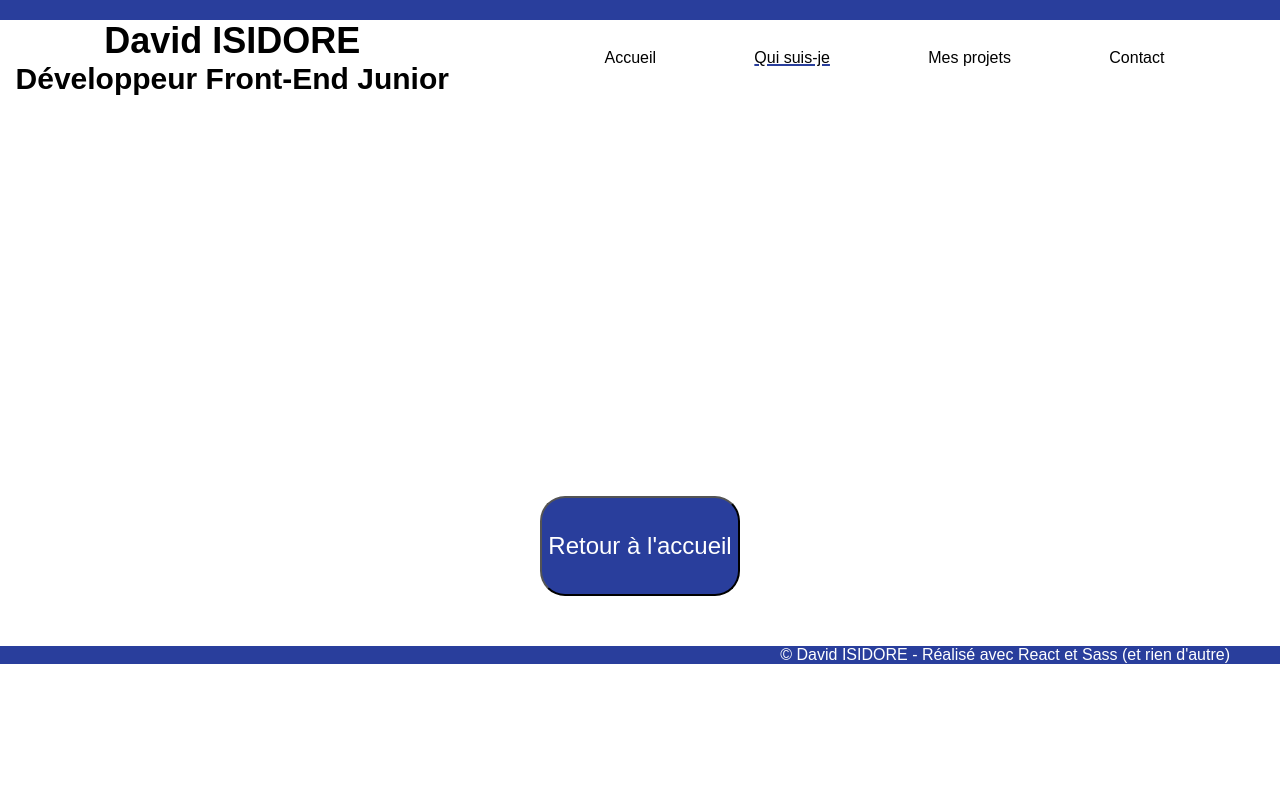
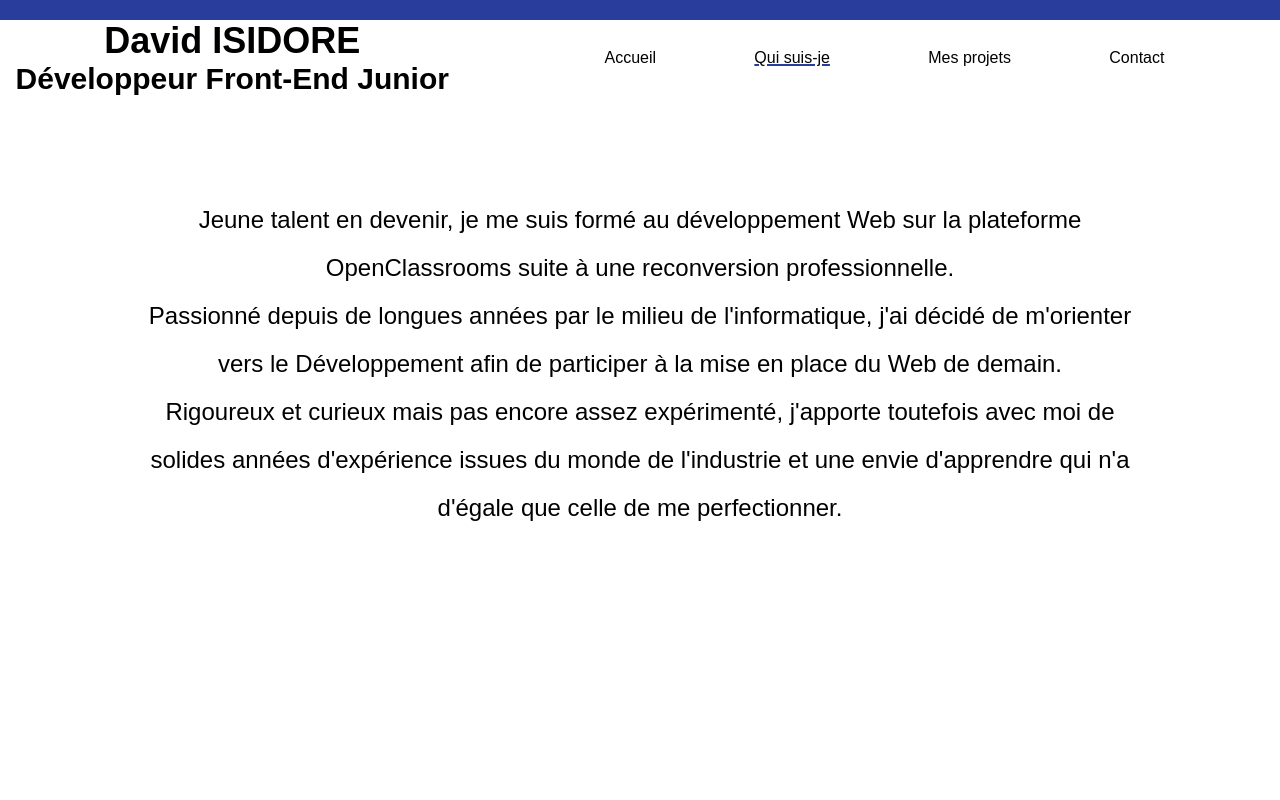
Before and after one commit to DavidIsidore/portfolio, a React (Create React App) app: page /about in a window 1280 px wide. Shown: the top 800 px of the page. Built offline with nearby package versions, Linux system fonts and the light colour scheme.

Commit message:
Ajout de texte de la partie about et mise en forme

```diff
--- a/src/Pages/About/About.js
+++ b/src/Pages/About/About.js
@@ -3,12 +3,34 @@ import Bandeau from '../../components/Bandeau/Bandeau'
 import Button from '../../components/Button/Button'
 import Footer from '../../components/Footer/Footer'
 import Header from '../../components/Header/Header'
+import './about.scss'
 
 export default function About() {
     return (
         <div>
             <Bandeau />
             <Header />
+            <div className="about_text">
+                <p>
+                    Jeune talent en devenir, je me suis formé au développement
+                    Web sur la plateforme OpenClassrooms suite à une
+                    reconversion professionnelle.
+                </p>
+                <p>
+                    {' '}
+                    Passionné depuis de longues années par le milieu de
+                    l'informatique, j'ai décidé de m'orienter vers le
+                    Développement afin de participer à la mise en place du Web
+                    de demain.
+                </p>
+                <p>
+                    {' '}
+                    Rigoureux et curieux mais pas encore assez expérimenté,
+                    j'apporte toutefois avec moi de solides années d'expérience
+                    issues du monde de l'industrie et une envie d'apprendre qui
+                    n'a d'égale que celle de me perfectionner.
+                </p>
+            </div>
             <Button />
             <Footer />
         </div>
--- /dev/null
+++ b/src/Pages/About/about.scss
@@ -0,0 +1,10 @@
+@import '../../sass/main.scss';
+
+.about_text {
+    position: relative;
+    top: 100px;
+    line-height: 200%;
+    font-size: 24px;
+    width: 80%;
+    margin: 0 auto;
+}
--- a/src/components/Navbar/navbar.scss
+++ b/src/components/Navbar/navbar.scss
@@ -9,6 +9,7 @@
         width: 600px;
         @media screen and (max-width: 992px) {
             @include flex(column, center, center);
+            width: 200px;
             gap: 30px;
         }
         &_text {
--- a/src/components/Presentation/Presentation.js
+++ b/src/components/Presentation/Presentation.js
@@ -2,6 +2,7 @@ import React from 'react'
 import computer from '../../assets/Computer.png'
 import photo from '../../assets/Photo.png'
 import './presentation.scss'
+import { Link } from 'react-router-dom'
 
 export default function Presentation() {
     return (
@@ -14,18 +15,28 @@ export default function Presentation() {
                 <p>Qui voulez-vous découvrir en premier? </p>
             </div>
             <div className="presentation_block">
+                <Link to="/about">
                     <div className="presentation_block_img">
-                    <img src={photo} alt="identité" className="img_single" />
+                        <img
+                            src={photo}
+                            alt="identité"
+                            className="img_single"
+                        />
                         <p className="presentation_block_text">La personne</p>
                     </div>
+                </Link>
+                <Link to="/projets">
                     <div className="presentation_block_img">
                         <img
                             src={computer}
                             alt="représentation écran"
                             className="img_single"
                         />
-                    <p className="presentation_block_text">Le développeur</p>
+                        <p className="presentation_block_text">
+                            Le développeur
+                        </p>
                     </div>
+                </Link>
             </div>
         </main>
     )
--- a/src/components/Presentation/presentation.scss
+++ b/src/components/Presentation/presentation.scss
@@ -2,7 +2,8 @@
 
 .presentation {
     @include flex(column, center, center);
-    //position: absolute;
+    position: relative;
+    top: 100px;
     margin: 0 auto;
     &_text {
         font-size: 28px;
```
Lines whose indentation alone changed are shown as unchanged.
